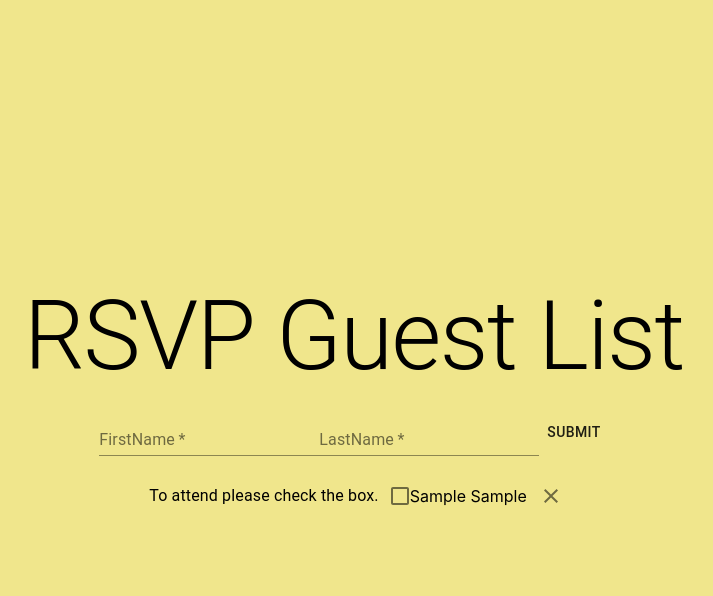
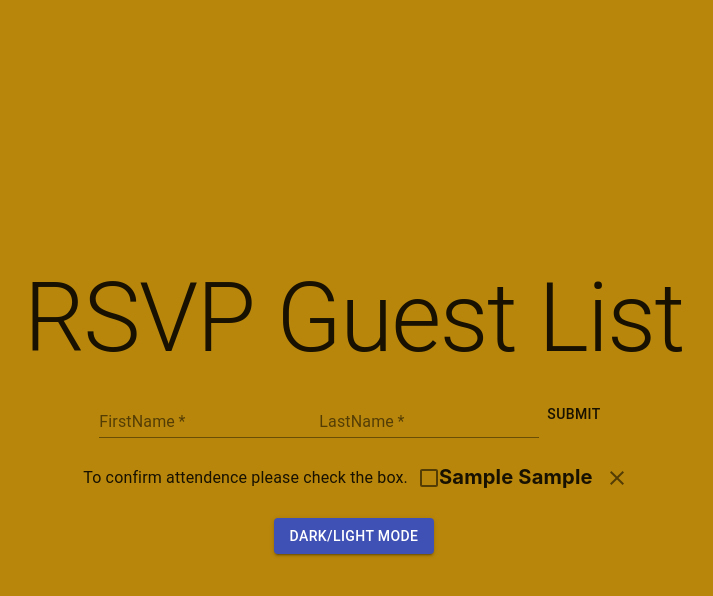
Before and after one commit to madillus/react-guest-list, a React (Create React App) app: page / in a window 1280 px wide. Both pictures are taken after typing "Sample", "Sample" into the empty fields and a click on the button "SUBMIT". Shown: the top 596 px of the page, without its empty margins (286-999 px from the left). Built offline with nearby package versions, Linux system fonts and the light colour scheme; no server answers.

Commit message:
Updated css

```diff
--- a/src/App.css
+++ b/src/App.css
@@ -5,7 +5,9 @@
   flex-direction: column;
   align-items: center;
   justify-content: center;
-  background-color: khaki;
+  font-size: larger;
+  font-weight: 700;
+  background-color: darkgoldenrod;
 
   font-family: -apple-system, BlinkMacSystemFont, 'Segoe UI', Roboto, Oxygen,
     Ubuntu, Cantarell, 'Open Sans', 'Helvetica Neue', sans-serif;
@@ -17,13 +19,22 @@ html,
 }
 
 .guest-form {
+  font-weight: 700;
   display: flex;
   flex-direction: row;
   align-items: center;
+  font-size: larger;
+}
+
+.form {
+  font-size: larger;
+  font-weight: 700;
 }
 
 li {
   text-align: initial;
+  font-weight: 700;
+  font-size: larger;
 }
 
 .App-logo {
@@ -46,6 +57,7 @@ li {
   justify-content: center;
   font-size: calc(14px + 2vmin);
   color: white;
+  font-weight: 700;
 }
 
 .App-link {
--- a/src/App.js
+++ b/src/App.js
@@ -4,10 +4,30 @@ import './App.css';
 import GuestForm from './components/GuestForm';
 import GuestList from './components/GuestList';
 
+import { createMuiTheme, MuiThemeProvider } from '@material-ui/core/styles';
+
+import CssBaseline from '@material-ui/core/CssBaseline';
+
+import Button from '@material-ui/core/Button';
+
 function App() {
   const [guestList, setGuestList] = useState([]);
   const [loading, setLoading] = useState(false);
   const baseUrl = 'https://madillusguest.herokuapp.com/';
+
+  const [topLevelDark, setTopLevelDark] = React.useState(false);
+
+  const darkTheme = createMuiTheme({
+    palette: {
+      type: 'dark',
+    },
+  });
+
+  const lightTheme = createMuiTheme({
+    palette: {
+      type: 'light',
+    },
+  });
 
   async function fetchGuestList() {
     const response = await fetch(`${baseUrl}/`);
@@ -69,6 +89,23 @@ function App() {
         removeGuest={removeGuest}
         toggleComplete={toggleComplete}
       />
+      <MuiThemeProvider theme={topLevelDark ? darkTheme : lightTheme}>
+        <CssBaseline />
+        <Button
+          variant="contained"
+          color="primary"
+          onClick={() => {
+            setTopLevelDark(!topLevelDark);
+          }}
+        >
+          Dark/light mode
+        </Button>
+        <div>
+          <MuiThemeProvider
+            theme={topLevelDark ? lightTheme : darkTheme}
+          ></MuiThemeProvider>
+        </div>
+      </MuiThemeProvider>
     </div>
   );
 }
--- a/src/Components/Guest.js
+++ b/src/Components/Guest.js
@@ -16,7 +16,11 @@ function Guest({ guest, toggleComplete, removeGuest }) {
       <FormControlLabel
         checked={guest.completed}
         labelPlacement="start"
-        label={<Typography>To attend please check the box.</Typography>}
+        label={
+          <Typography style={{ fontSize: 16 }}>
+            To confirm attendence please check the box.
+          </Typography>
+        }
         control={<Checkbox value="completed" color="primary" />}
         onClick={handleCheckboxClick}
       />
```
